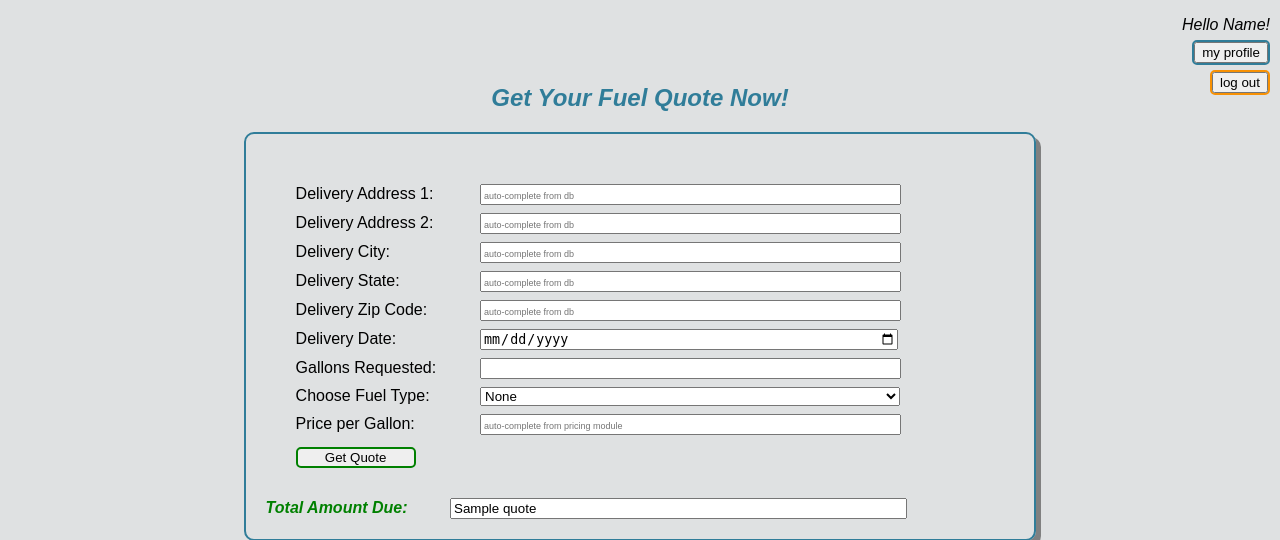
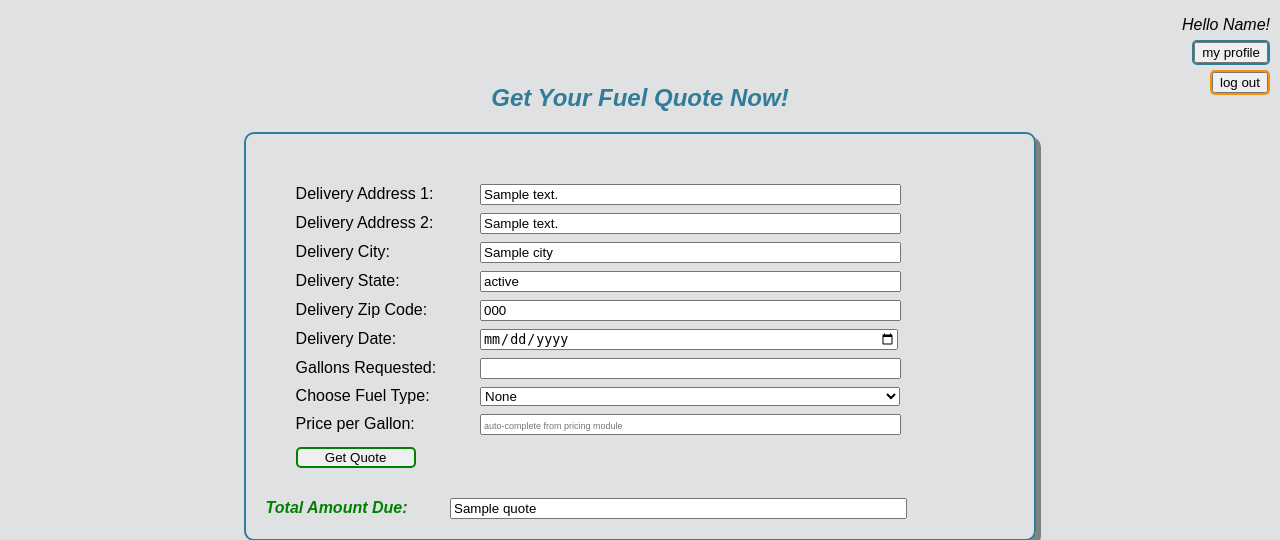
Before and after one commit to owlsrwise/COSC-4353-17390-Group-9, a Flask app: template templates/FuelQuoteForm.html in a window 1280 px wide. Shown: the top 540 px of the page. Run offline with Flask 2, Linux system fonts and the light colour scheme; the template is opened without the code that fills it: most values are stand-ins (such as "Sample title", 1, 10 or a date in 2020).

Commit message:
tested profile autocomplete in fuel form

```diff
--- a/app.py
+++ b/app.py
@@ -5,10 +5,17 @@ import createProfile
 
 def get_db_connection():
     conn = sqlite3.connect('database.db')
-    conn.row_factory = sqlite3.Row
+    conn.row_factory = sqlite3.Row          #this allows query results to return as dicts
     return conn
 
-
+#this function returns customer profile as a dict, to render in html quote form
+def getProfileData (custId):
+    conn = get_db_connection()
+    cur = conn.cursor()
+    query = f'SELECT * from DummyProfile WHERE custID={custId}'
+    cur.execute(query)
+    row = cur.fetchall()        #list with 1 dict (1 row for custID)
+    return dict(row[0])
 
 app = Flask(__name__)
 
@@ -101,7 +108,11 @@ def createProfile():
 
 @app.route('/home/getquote/')       #Run script (python -m flask run) and go to localhost:5000//home/getquote
 def getQuote():
-    return render_template('FuelQuoteForm.html')
+    # populate profile data into top of quote form
+    #custId = request.form['custId']    #custId from post form sent by Manuel
+    custId='001'
+    profile = getProfileData(custId)
+    return render_template('FuelQuoteForm.html', profile=profile)
 
 @app.route('/home/quoteresult/', methods = ['POST', 'GET'])     #send quote request to server
 def quoteResult():
@@ -113,6 +124,7 @@ def quoteResult():
         date = request.form['date']
         gallons = request.form['gallons']
         fuel = request.form['fuel']
+        profile = getProfileData(custId)
 
         if fuelQuoteFormValidations.validate(date, gallons, fuel):
             # form data -> pricing module -> compare state to FuelPrices db table -> populate FuelQuoteData db table
@@ -128,7 +140,7 @@ def quoteResult():
 
 
             conn.close()
-            return render_template('FuelQuoteForm.html', form=form, quote=quote)
+            return render_template('FuelQuoteForm.html', form=form, quote=quote, profile=profile)
 
         else:
             print("Incorrect data format, should be YYYY-MM-DD")
--- a/templates/FuelQuoteForm.html
+++ b/templates/FuelQuoteForm.html
@@ -12,35 +12,35 @@
 
             <div> <!--this will auto-populate from Client Profile-->
                 <label for="address1">Delivery Address 1:</label>
-                <input type="text" id="address1" name="address1" placeholder="auto-complete from db">
+                <input type="text" id="address1" name="address1" value="{{profile['address1']}}" placeholder="auto-complete from db">
             </div>
             <div> <!--this will auto-populate from Client Profile-->
                 <label for="address2">Delivery Address 2:</label>
-                <input type="text" id="address2" name="address2" placeholder="auto-complete from db">
+                <input type="text" id="address2" name="address2" value="{{profile['address2']}}" placeholder="auto-complete from db">
             </div>
             <div> <!--this will auto-populate from Client Profile-->
                 <label for="city">Delivery City:</label>
-                <input type="text" id="city" name="city" placeholder="auto-complete from db">
+                <input type="text" id="city" name="city" value="{{profile['city']}}" placeholder="auto-complete from db">
             </div>
             <div> <!--this will auto-populate from Client Profile-->
                 <label for="state">Delivery State:</label>
-                <input type="text" id="state" name="state" placeholder="auto-complete from db">
+                <input type="text" id="state" name="state" value="{{profile['state']}}" placeholder="auto-complete from db">
             </div>
             <div> <!--this will auto-populate from Client Profile-->
                 <label for="zipcode">Delivery Zip Code:</label>
-                <input type="text" id="zipcode" name="zipcode" placeholder="auto-complete from db">
+                <input type="text" id="zipcode" name="zipcode" value="{{profile['zipcode']}}" placeholder="auto-complete from db">
             </div>
             <div>
                 <label class="required" for="date">Delivery Date:</label>
-                <input type="date" id="date" name="date" required>
+                <input type="date" id="date" name="date" value="{{date}}" required >
             </div>
             <div>
                 <label class="required" for="gallons">Gallons Requested:</label>
-                <input type="number" min="1" name="gallons" id="gallons" required>
+                <input type="number" min="1" name="gallons" id="gallons" value="{{gallons}}" required>
                 </div>
             <div>
                 <label for="fuel">Choose Fuel Type:</label>
-                <select name="fuel" id="fuel" required>
+                <select name="fuel" id="fuel" value="{{fuel}}" required>
                     <option value="">None</option>
                     <option value="regUnl">Regular Unleaded</option>
                     <option value="premUnl">Premium Unleaded</option>
```
Also changed, not shown: init_db.py (+15 -0 lines).
